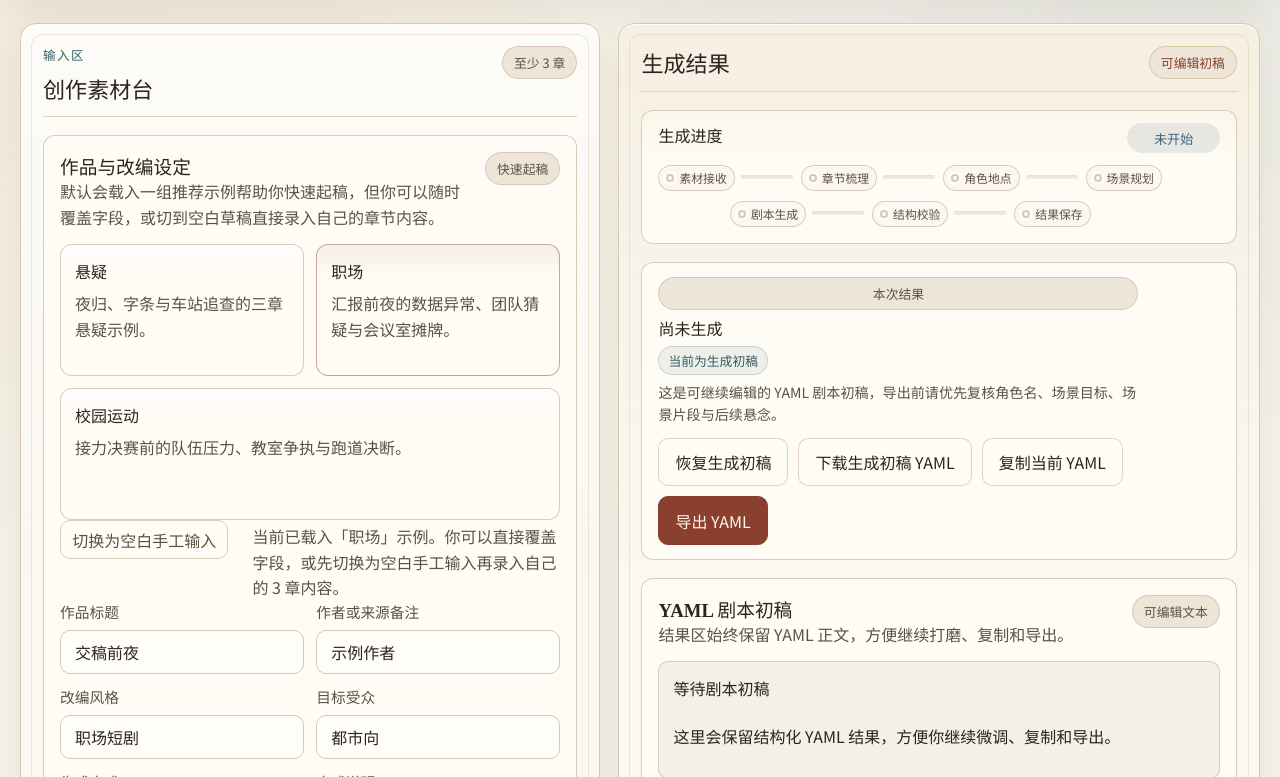
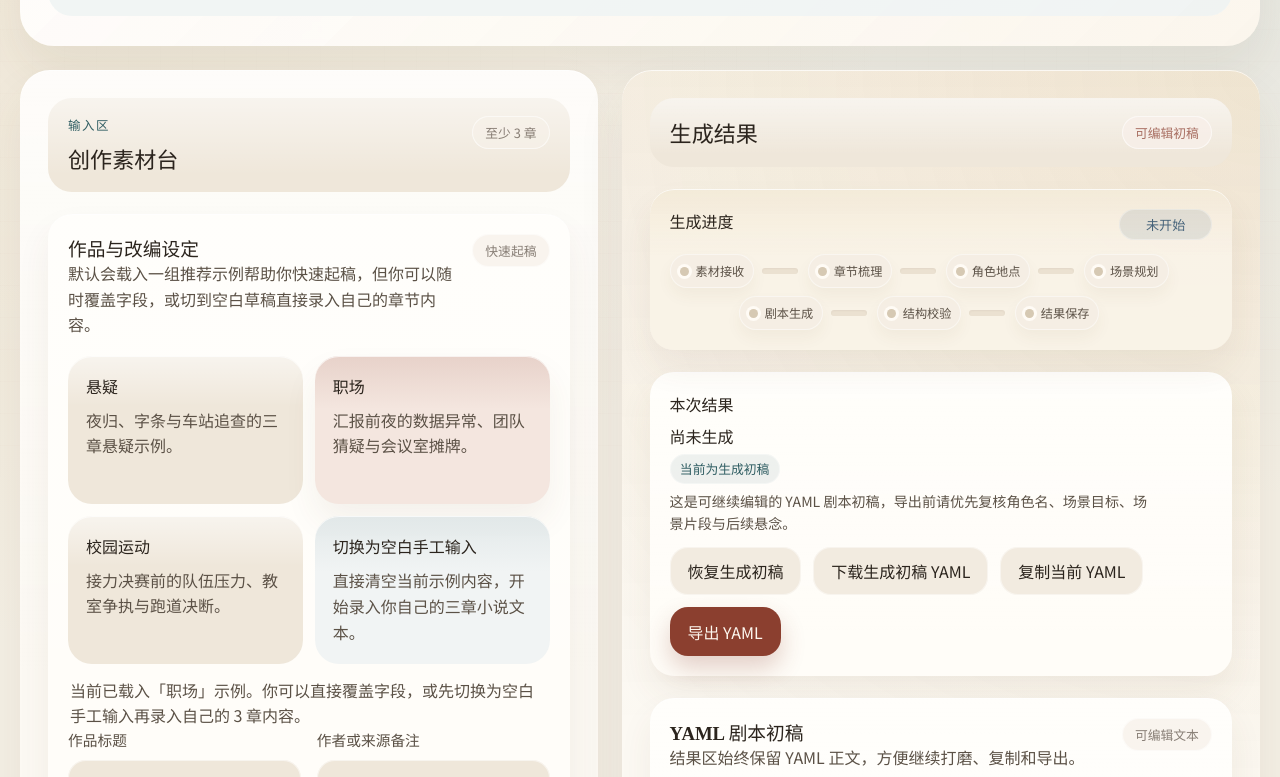
Before and after one commit to AsperforMias/ScriptForge, a React (Vite) app in the folder frontend/: page / in a window 1280 px wide. Shown: the part 323-1100 px from the top of the page. Built offline with nearby package versions, Linux system fonts and the light colour scheme; no server answers.

Commit message:
frontend: refresh rounded workspace visuals (#59)

```diff
--- a/frontend/src/components/input/source-form.tsx
+++ b/frontend/src/components/input/source-form.tsx
@@ -41,23 +41,24 @@
             <span className="sample-preset-card__description">{preset.description}</span>
           </button>
         ))}
-      </div>
-
-      <div className="action-row action-row--support">
         <button
-          className="ghost-button ghost-button--compact"
+          className="sample-preset-card sample-preset-card--action"
           disabled={isSubmitting}
           onClick={onResetToBlank}
           type="button"
         >
-          切换为空白手工输入
+          <span className="sample-preset-card__header">
+            <strong>切换为空白手工输入</strong>
+          </span>
+          <span className="sample-preset-card__description">直接清空当前示例内容，开始录入你自己的三章小说文本。</span>
         </button>
-        <p className="inline-note action-row__note">
-          {activePresetLabel
-            ? `当前已载入「${activePresetLabel}」示例。你可以直接覆盖字段，或先切换为空白手工输入再录入自己的 3 章内容。`
-            : "当前是自定义草稿，可直接粘贴自己的 3 章内容并提交生成。"}
-        </p>
       </div>
+
+      <p className="inline-note action-row__note action-row__note--full">
+        {activePresetLabel
+          ? `当前已载入「${activePresetLabel}」示例。你可以直接覆盖字段，或先切换为空白手工输入再录入自己的 3 章内容。`
+          : "当前是自定义草稿，可直接粘贴自己的 3 章内容并提交生成。"}
+      </p>
 
       <div className="field-grid">
         <label className="field">
@@ -116,7 +117,7 @@
         />
       </label>
 
-      <div className="chip-row" aria-label="adaptation note examples">
+      <div className="chip-row chip-row--static" aria-label="adaptation note examples">
         <span className="chip">强化冲突</span>
         <span className="chip">保留第一人称压迫感</span>
         <span className="chip">优先可拍摄动作</span>
--- a/frontend/src/components/result/export-actions.tsx
+++ b/frontend/src/components/result/export-actions.tsx
@@ -28,9 +28,9 @@
   onReset,
 }: ExportActionsProps) {
   return (
-    <section className="result-toolbar" aria-label="Result actions">
+    <section className="result-toolbar" aria-label="Result actions" aria-labelledby="result-actions-heading">
       <div className="result-toolbar__job">
-        <span className="section-tag">本次结果</span>
+        <h3 id="result-actions-heading">本次结果</h3>
         <strong>{jobId || "尚未生成"}</strong>
         <span
           className={`result-toolbar__draft-tag ${
--- a/frontend/src/styles/globals.css
+++ b/frontend/src/styles/globals.css
@@ -2,10 +2,14 @@
 
 :root {
   color-scheme: light;
-  --bg-page: #f5f1e8;
-  --bg-panel: #fbf8f1;
-  --bg-muted: #ece5d8;
-  --border: #d6c9b3;
+  --bg-page: #f4efe5;
+  --bg-shell: rgba(255, 252, 247, 0.72);
+  --bg-panel: #fcf9f3;
+  --bg-panel-strong: #fffdf8;
+  --bg-panel-warm: #f3ebde;
+  --bg-panel-soft: #efe7da;
+  --bg-panel-accent: #f4e6df;
+  --bg-panel-cool: #e7efef;
   --text-primary: #2b241d;
   --text-secondary: #5b5146;
   --accent-primary: #8b3f2f;
@@ -16,8 +20,14 @@
   --warning: #a06a1c;
   --error: #9f3f3f;
   --info: #46637a;
-  --shadow-soft: 0 18px 32px rgba(95, 72, 44, 0.08);
-  --shadow-edge: 0 1px 0 rgba(255, 255, 255, 0.8) inset;
+  --shadow-soft: 0 24px 48px rgba(95, 72, 44, 0.08);
+  --shadow-card: 0 18px 34px rgba(95, 72, 44, 0.07);
+  --shadow-inset: inset 0 1px 0 rgba(255, 255, 255, 0.72);
+  --radius-shell: 34px;
+  --radius-panel: 30px;
+  --radius-card: 24px;
+  --radius-control: 18px;
+  --radius-pill: 999px;
   font-synthesis: none;
   text-rendering: optimizeLegibility;
   -webkit-font-smoothing: antialiased;
@@ -76,14 +86,16 @@
   z-index: 1;
   width: min(1480px, calc(100% - 40px));
   margin: 0 auto;
-  padding: 32px 0 48px;
+  padding: 36px 0 56px;
 }
 
 .page-intro {
   margin-bottom: 24px;
-  padding: 18px 20px 22px;
-  border: 1px solid rgba(139, 63, 47, 0.12);
-  background: rgba(251, 248, 241, 0.72);
+  padding: 26px 28px 30px;
+  border-radius: var(--radius-shell);
+  background:
+    linear-gradient(135deg, rgba(255, 255, 255, 0.82), rgba(251, 245, 236, 0.9)),
+    var(--bg-shell);
   box-shadow: var(--shadow-soft);
   backdrop-filter: blur(2px);
   animation: rise-in 380ms ease-out;
@@ -102,7 +114,7 @@
 .page-intro__heading {
   display: flex;
   justify-content: space-between;
-  gap: 20px;
+  gap: 28px;
 }
 
 .page-intro h1 {
@@ -122,10 +134,13 @@
 .page-intro__aside {
   display: flex;
   flex-direction: column;
-  gap: 10px;
+  gap: 12px;
   min-width: 18rem;
-  padding-left: 24px;
-  border-left: 1px dashed rgba(139, 63, 47, 0.25);
+  padding: 18px 20px;
+  border-radius: 24px;
+  background:
+    linear-gradient(180deg, rgba(47, 93, 98, 0.08), transparent 72%),
+    rgba(239, 244, 244, 0.88);
   color: var(--text-secondary);
   font-size: 0.93rem;
 }
@@ -134,7 +149,7 @@
   display: grid;
   grid-template-areas: "input result";
   grid-template-columns: minmax(21rem, 33fr) minmax(30rem, 67fr);
-  gap: 18px;
+  gap: 24px;
   align-items: start;
 }
 
@@ -142,13 +157,14 @@
   position: relative;
   display: flex;
   flex-direction: column;
-  gap: 18px;
+  gap: 22px;
   min-height: 100%;
-  padding: 22px;
-  border: 1px solid var(--border);
-  border-radius: 16px;
-  background: linear-gradient(180deg, rgba(255, 255, 255, 0.45), transparent 22%), var(--bg-panel);
-  box-shadow: var(--shadow-soft), var(--shadow-edge);
+  padding: 28px;
+  border-radius: var(--radius-panel);
+  background:
+    linear-gradient(180deg, rgba(255, 255, 255, 0.56), transparent 22%),
+    var(--bg-panel);
+  box-shadow: var(--shadow-soft), var(--shadow-inset);
   animation: rise-in 420ms ease-out;
 }
 
@@ -161,17 +177,13 @@
 }
 
 .panel::after {
-  position: absolute;
-  inset: 10px;
-  border: 1px solid rgba(214, 201, 179, 0.45);
-  border-radius: 12px;
-  pointer-events: none;
-  content: "";
+  content: none;
 }
 
 .panel--result {
   background:
-    linear-gradient(180deg, rgba(184, 139, 59, 0.08), transparent 22%),
+    radial-gradient(circle at top right, rgba(184, 139, 59, 0.12), transparent 30%),
+    linear-gradient(180deg, rgba(184, 139, 59, 0.08), transparent 24%),
     var(--bg-panel);
 }
 
@@ -190,13 +202,22 @@
 .action-row--stacked {
   flex-direction: column;
   align-items: start;
+  gap: 14px;
 }
 
 .action-row--support {
   display: grid;
   grid-template-columns: minmax(8.8rem, auto) minmax(0, 1fr);
   align-items: start;
-  gap: 12px 24px;
+  gap: 18px 26px;
+}
+
+.chapter-list + .action-row--support {
+  margin-top: 10px;
+}
+
+.chapter-list + .action-row--support .secondary-button {
+  background: rgba(239, 231, 218, 0.88);
 }
 
 .action-row__note {
@@ -207,8 +228,11 @@
 
 .panel__header {
   align-items: start;
-  padding-bottom: 12px;
-  border-bottom: 1px solid rgba(214, 201, 179, 0.8);
+  padding: 18px 20px;
+  border-radius: 24px;
+  background:
+    linear-gradient(180deg, rgba(255, 255, 255, 0.55), transparent 82%),
+    var(--bg-panel-soft);
 }
 
 .panel__header h2,
@@ -237,20 +261,27 @@
 .panel__badge,
 .section-tag,
 .chip {
-  padding: 0.38rem 0.7rem;
-  border: 1px solid rgba(139, 63, 47, 0.18);
-  background: var(--bg-muted);
-  color: var(--text-secondary);
+  padding: 0.42rem 0.82rem;
+  background: rgba(247, 242, 233, 0.72);
+  color: rgba(91, 81, 70, 0.72);
   font-size: 0.8rem;
+  box-shadow: inset 0 0 0 1px rgba(255, 255, 255, 0.58);
+}
+
+.chip {
+  cursor: default;
+  background: rgba(240, 234, 223, 0.72);
+  box-shadow: inset 0 0 0 1px rgba(255, 255, 255, 0.52);
 }
 
 .panel__badge--muted {
-  border-color: rgba(47, 93, 98, 0.22);
+  background: rgba(239, 244, 244, 0.82);
+  color: rgba(47, 93, 98, 0.72);
 }
 
 .panel__badge--accent {
-  color: var(--accent-primary);
-  border-color: rgba(184, 139, 59, 0.32);
+  color: rgba(139, 63, 47, 0.72);
+  background: rgba(248, 239, 234, 0.82);
 }
 
 .panel-section,
@@ -258,15 +289,17 @@
 .summary-card,
 .scene-card {
   position: relative;
-  padding: 16px;
-  border: 1px solid rgba(214, 201, 179, 0.92);
-  border-radius: 12px;
-  background: rgba(255, 252, 246, 0.92);
+  padding: 20px;
+  border-radius: var(--radius-card);
+  background:
+    linear-gradient(180deg, rgba(255, 255, 255, 0.45), transparent 80%),
+    var(--bg-panel-strong);
+  box-shadow: var(--shadow-card), var(--shadow-inset);
 }
 
 .section-heading {
   align-items: start;
-  margin-bottom: 14px;
+  margin-bottom: 18px;
 }
 
 .section-heading p,
@@ -288,14 +321,14 @@
 .field-grid {
   display: grid;
   grid-template-columns: repeat(2, minmax(0, 1fr));
-  gap: 12px;
+  gap: 16px;
 }
 
 .field {
   display: flex;
   flex-direction: column;
-  gap: 8px;
-  margin-bottom: 12px;
+  gap: 10px;
+  margin-bottom: 14px;
 }
 
 .field--hint {
@@ -313,11 +346,12 @@
 .text-area,
 .yaml-editor {
   width: 100%;
-  border: 1px solid rgba(214, 201, 179, 1);
-  border-radius: 10px;
-  background: #fffdf9;
+  border: 0;
+  border-radius: var(--radius-control);
+  background: var(--bg-panel-soft);
   color: var(--text-primary);
-  transition: border-color 180ms ease, box-shadow 180ms ease;
+  box-shadow: inset 0 0 0 1px rgba(255, 255, 255, 0.55);
+  transition: background 180ms ease, box-shadow 180ms ease, transform 180ms ease;
 }
 
 .field-error,
@@ -335,23 +369,26 @@
 .text-area:focus,
 .yaml-editor:focus {
   outline: none;
-  border-color: rgba(139, 63, 47, 0.55);
-  box-shadow: 0 0 0 3px rgba(139, 63, 47, 0.12);
+  background: #fffdf9;
+  box-shadow:
+    inset 0 0 0 1px rgba(255, 255, 255, 0.65),
+    0 0 0 4px rgba(139, 63, 47, 0.1),
+    0 10px 18px rgba(139, 63, 47, 0.08);
 }
 
 .yaml-editor[readonly] {
   color: var(--text-secondary);
-  background: rgba(255, 252, 246, 0.82);
+  background: rgba(239, 231, 218, 0.86);
 }
 
 .text-input {
-  min-height: 44px;
-  padding: 0 14px;
+  min-height: 48px;
+  padding: 0 16px;
 }
 
 .text-area {
   min-height: 144px;
-  padding: 12px 14px;
+  padding: 14px 16px;
   resize: vertical;
 }
 
@@ -365,48 +402,68 @@
 .sample-preset-list {
   display: flex;
   flex-direction: column;
-  gap: 12px;
+  gap: 16px;
 }
 
 .chip-row,
 .sample-preset-list {
   flex-direction: row;
   flex-wrap: wrap;
+  gap: 12px;
+}
+
+.chip-row--static {
+  gap: 10px;
+}
+
+.chip-row--static .chip {
+  color: rgba(91, 81, 70, 0.9);
+}
+
+.sample-preset-list {
+  display: grid;
+  grid-template-columns: repeat(2, minmax(0, 1fr));
+  align-items: stretch;
 }
 
 .sample-preset-card {
   display: flex;
-  flex: 1 1 220px;
   flex-direction: column;
-  gap: 8px;
-  min-height: 132px;
-  padding: 14px;
-  border: 1px solid rgba(214, 201, 179, 0.92);
-  border-radius: 12px;
+  gap: 10px;
+  min-height: 148px;
+  padding: 18px;
+  border: 0;
+  border-radius: 24px;
   background:
-    linear-gradient(180deg, rgba(255, 255, 255, 0.45), transparent 22%),
-    rgba(255, 252, 246, 0.96);
+    linear-gradient(180deg, rgba(255, 255, 255, 0.55), transparent 34%),
+    var(--bg-panel-soft);
   color: var(--text-primary);
   text-align: left;
   transition:
     transform 180ms ease,
-    border-color 180ms ease,
     box-shadow 180ms ease,
     background 180ms ease;
+  box-shadow: var(--shadow-inset);
 }
 
 .sample-preset-card:hover {
-  transform: translateY(-1px);
-  border-color: rgba(139, 63, 47, 0.32);
-  box-shadow: 0 12px 20px rgba(95, 72, 44, 0.08);
+  transform: translateY(-2px);
+  box-shadow: var(--shadow-card), var(--shadow-inset);
 }
 
 .sample-preset-card[aria-pressed="true"],
 .sample-preset-card--active {
-  border-color: rgba(139, 63, 47, 0.44);
   background:
-    linear-gradient(180deg, rgba(139, 63, 47, 0.08), transparent 26%),
-    rgba(255, 252, 246, 0.98);
+    linear-gradient(180deg, rgba(139, 63, 47, 0.12), transparent 36%),
+    var(--bg-panel-accent);
+  box-shadow: var(--shadow-card), var(--shadow-inset);
+}
+
+.sample-preset-card--action {
+  justify-content: center;
+  background:
+    linear-gradient(180deg, rgba(47, 93, 98, 0.08), transparent 38%),
+    rgba(241, 244, 244, 0.96);
 }
 
 .sample-preset-card__header {
@@ -427,31 +484,37 @@
   line-height: 1.6;
 }
 
+.action-row__note--full {
+  display: block;
+  margin-top: 14px;
+  padding: 0 2px;
+}
+
 .chapter-list {
   display: flex;
   flex-direction: column;
-  gap: 14px;
+  gap: 18px;
 }
 
 .chapter-card {
-  padding: 16px 16px 12px;
-  border: 1px solid rgba(214, 201, 179, 0.92);
-  border-radius: 12px;
+  padding: 20px 20px 16px;
+  border-radius: 24px;
   background:
-    linear-gradient(180deg, rgba(184, 139, 59, 0.08), transparent 18%),
-    rgba(255, 252, 246, 0.96);
+    linear-gradient(180deg, rgba(184, 139, 59, 0.1), transparent 24%),
+    var(--bg-panel-strong);
+  box-shadow: var(--shadow-card), var(--shadow-inset);
 }
 
 .chapter-card__header {
   display: flex;
   justify-content: space-between;
   align-items: center;
-  margin-bottom: 12px;
+  margin-bottom: 16px;
 }
 
 .chapter-card__actions {
   display: flex;
-  gap: 8px;
+  gap: 10px;
   flex-wrap: wrap;
 }
 
@@ -464,40 +527,43 @@
 .ghost-button,
 .secondary-button,
 .primary-button {
-  min-height: 42px;
-  padding: 0.7rem 1rem;
-  border-radius: 10px;
-  border: 1px solid transparent;
-  transition: transform 180ms ease, background 180ms ease, border-color 180ms ease;
+  min-height: 44px;
+  padding: 0.78rem 1.12rem;
+  border-radius: 18px;
+  border: 0;
+  transition: transform 180ms ease, background 180ms ease, box-shadow 180ms ease, color 180ms ease;
 }
 
 .ghost-button {
-  background: transparent;
-  border-color: rgba(214, 201, 179, 0.9);
+  background: rgba(239, 231, 218, 0.78);
   color: var(--text-secondary);
+  box-shadow: inset 0 0 0 1px rgba(255, 255, 255, 0.45);
 }
 
 .ghost-button--compact {
   min-height: 36px;
-  padding: 0.4rem 0.7rem;
+  padding: 0.48rem 0.82rem;
+  border-radius: 16px;
 }
 
 .secondary-button {
-  background: rgba(255, 252, 246, 0.95);
-  border-color: rgba(139, 63, 47, 0.22);
+  background: rgba(255, 247, 239, 0.96);
   color: var(--text-primary);
+  box-shadow:
+    inset 0 0 0 1px rgba(255, 255, 255, 0.48),
+    0 8px 18px rgba(139, 63, 47, 0.06);
 }
 
 .primary-button {
   background: var(--accent-primary);
-  border-color: var(--accent-primary);
   color: #fdf7ef;
+  box-shadow: 0 12px 24px rgba(139, 63, 47, 0.24);
 }
 
 .primary-button:hover,
 .secondary-button:hover,
 .ghost-button:hover {
-  transform: translateY(-1px);
+  transform: translateY(-2px);
 }
 
 .primary-button:hover {
@@ -511,11 +577,13 @@
 .submit-panel {
   display: flex;
   flex-direction: column;
-  gap: 12px;
-  padding: 16px;
-  border: 1px solid rgba(214, 201, 179, 0.92);
-  border-radius: 12px;
-  background: rgba(255, 252, 246, 0.94);
+  gap: 16px;
+  padding: 20px;
+  border-radius: 24px;
+  background:
+    linear-gradient(180deg, rgba(139, 63, 47, 0.08), transparent 72%),
+    var(--bg-panel-soft);
+  box-shadow: var(--shadow-inset);
 }
 
 .status-card {
@@ -527,11 +595,10 @@
 .progress-strip {
   display: flex;
   flex-direction: column;
-  gap: 10px;
-  padding-top: 12px;
+  gap: 14px;
   background:
-    linear-gradient(180deg, rgba(184, 139, 59, 0.06), transparent 42%),
-    rgba(255, 252, 246, 0.96);
+    linear-gradient(180deg, rgba(184, 139, 59, 0.08), transparent 42%),
+    rgba(249, 243, 232, 0.96);
 }
 
 .progress-strip__header {
@@ -555,7 +622,7 @@
 .progress-strip__row {
   display: grid;
   grid-template-columns: repeat(4, minmax(0, 1fr));
-  gap: 8px;
+  gap: 10px;
 }
 
 .progress-strip__row:last-child {
@@ -568,7 +635,7 @@
 .progress-strip__segment {
   display: flex;
   align-items: center;
-  gap: 6px;
+  gap: 8px;
   min-width: 0;
 }
 
@@ -582,30 +649,31 @@
   z-index: 1;
   display: inline-flex;
   align-items: center;
-  gap: 5px;
+  gap: 7px;
   width: 100%;
-  min-height: 26px;
-  padding: 0 7px;
-  border: 1px solid rgba(214, 201, 179, 0.92);
+  min-height: 34px;
+  padding: 0 10px;
   border-radius: 999px;
   background: rgba(255, 252, 246, 0.98);
-  box-shadow: inset 0 1px 0 rgba(255, 255, 255, 0.78);
+  box-shadow:
+    inset 0 0 0 1px rgba(255, 255, 255, 0.46),
+    0 8px 16px rgba(95, 72, 44, 0.05);
 }
 
 .progress-step__dot {
   position: relative;
   flex: 0 0 auto;
-  width: 8px;
-  height: 8px;
-  border: 2px solid rgba(214, 201, 179, 1);
+  width: 9px;
+  height: 9px;
+  border: 2px solid transparent;
   border-radius: 50%;
-  background: rgba(255, 252, 246, 1);
+  background: rgba(214, 201, 179, 1);
   box-shadow: 0 0 0 3px rgba(255, 252, 246, 0.96);
 }
 
 .progress-step__label {
   color: var(--text-secondary);
-  font-size: 0.74rem;
+  font-size: 0.76rem;
   line-height: 1.2;
   white-space: nowrap;
 }
@@ -613,12 +681,12 @@
 .progress-link {
   position: relative;
   flex: 1 1 auto;
-  min-width: 18px;
-  height: 4px;
+  min-width: 22px;
+  height: 6px;
   border-radius: 999px;
-  background: rgba(214, 201, 179, 0.34);
+  background: rgba(214, 201, 179, 0.42);
   overflow: hidden;
-  box-shadow: inset 0 1px 2px rgba(95, 72, 44, 0.08);
+  box-shadow: inset 0 1px 2px rgba(95, 72, 44, 0.06);
 }
 
 .progress-link__fill {
@@ -638,8 +706,7 @@
   display: flex;
   align-items: center;
   justify-content: space-between;
-  gap: 12px;
-  padding-top: 2px;
+  gap: 16px;
 }
 
 .progress-strip__failure-text {
@@ -647,7 +714,7 @@
 }
 
 .progress-step--queued .progress-step__pill {
-  background: rgba(251, 247, 239, 0.94);
+  background: rgba(245, 239, 228, 0.94);
 }
 
 .progress-step--succeeded .progress-step__dot {
@@ -669,7 +736,6 @@
 }
 
 .progress-step--running .progress-step__pill {
-  border-color: rgba(139, 63, 47, 0.28);
   background:
     linear-gradient(180deg, rgba(139, 63, 47, 0.08), transparent 72%),
     rgba(255, 252, 246, 0.99);
@@ -684,7 +750,6 @@
 }
 
 .progress-step--failed .progress-step__pill {
-  border-color: rgba(159, 63, 63, 0.24);
   background:
     linear-gradient(180deg, rgba(159, 63, 63, 0.08), transparent 72%),
     rgba(255, 250, 250, 0.98);
@@ -698,9 +763,10 @@
 
 .status-badge {
   min-width: 5.8rem;
-  padding: 0.34rem 0.72rem;
+  padding: 0.4rem 0.78rem;
   font-weight: 700;
   font-size: 0.82rem;
+  box-shadow: inset 0 0 0 1px rgba(255, 255, 255, 0.35);
 }
 
 .status-badge--queued {
@@ -758,41 +824,38 @@
 .editor-state {
   display: flex;
   flex-direction: column;
-  gap: 8px;
-  padding: 14px;
-  border-radius: 10px;
-  background: rgba(236, 229, 216, 0.55);
+  gap: 10px;
+  padding: 16px 18px;
+  border-radius: 20px;
+  background: rgba(236, 229, 216, 0.64);
+  box-shadow: inset 0 0 0 1px rgba(255, 255, 255, 0.38);
 }
 
 .empty-card--info,
 .status-notice--info,
 .editor-state--info {
-  border: 1px solid rgba(70, 99, 122, 0.2);
   background: rgba(70, 99, 122, 0.08);
 }
 
 .empty-card--success,
 .status-notice--success,
 .editor-state--success {
-  border: 1px solid rgba(61, 107, 79, 0.2);
   background: rgba(61, 107, 79, 0.08);
 }
 
 .empty-card--error,
 .status-notice--error,
 .editor-state--error {
-  border: 1px solid rgba(159, 63, 63, 0.22);
   background: rgba(159, 63, 63, 0.08);
 }
 
 .empty-card--neutral,
 .status-notice--neutral,
 .editor-state--neutral {
-  border: 1px solid rgba(214, 201, 179, 0.9);
+  background: rgba(236, 229, 216, 0.58);
 }
 
 .status-notice--warning {
-  border: 1px solid rgba(160, 106, 28, 0.24);
   background: rgba(160, 106, 28, 0.08);
 }
 
@@ -903,16 +966,24 @@
 .result-toolbar {
   align-items: center;
   flex-wrap: wrap;
-  padding: 14px 16px;
-  border: 1px solid rgba(214, 201, 179, 0.92);
-  border-radius: 12px;
-  background: rgba(255, 252, 246, 0.94);
+  padding: 20px;
+  border-radius: var(--radius-card);
+  background:
+    linear-gradient(180deg, rgba(255, 255, 255, 0.4), transparent 86%),
+    var(--bg-panel-strong);
+  box-shadow: var(--shadow-card), var(--shadow-inset);
 }
 
 .result-toolbar__job {
   display: flex;
   flex-direction: column;
   gap: 6px;
+}
+
+.result-toolbar__job h3 {
+  margin: 0 0 2px;
+  font-size: 1rem;
+  font-weight: 700;
 }
 
 .result-toolbar__job strong {
@@ -923,23 +994,21 @@
   display: inline-flex;
   align-items: center;
   width: fit-content;
-  padding: 0.24rem 0.56rem;
+  padding: 0.32rem 0.64rem;
   border-radius: 999px;
   font-size: 0.8rem;
   color: var(--text-secondary);
   background: rgba(236, 229, 216, 0.72);
-  border: 1px solid rgba(214, 201, 179, 0.92);
+  box-shadow: inset 0 0 0 1px rgba(255, 255, 255, 0.35);
 }
 
 .result-toolbar__draft-tag--edited {
   color: var(--accent-primary);
-  border-color: rgba(139, 63, 47, 0.22);
   background: rgba(139, 63, 47, 0.08);
 }
 
 .result-toolbar__draft-tag--clean {
   color: var(--accent-secondary);
-  border-color: rgba(47, 93, 98, 0.2);
   background: rgba(47, 93, 98, 0.08);
 }
 
@@ -953,8 +1022,13 @@
 
 .result-toolbar__actions {
   display: flex;
-  gap: 10px;
+  gap: 12px;
   flex-wrap: wrap;
+}
+
+.result-toolbar__actions .secondary-button {
+  background: rgba(239, 231, 218, 0.78);
+  box-shadow: inset 0 0 0 1px rgba(255, 255, 255, 0.45);
 }
 
 .result-toolbar__notice {
@@ -963,7 +1037,7 @@
 
 .yaml-editor {
   min-height: 360px;
-  padding: 16px;
+  padding: 18px;
   resize: vertical;
   font-family: "IBM Plex Mono", "JetBrains Mono", monospace;
   font-size: 0.9rem;
@@ -986,8 +1060,8 @@
 .editor-metadata {
   display: flex;
   flex-wrap: wrap;
-  gap: 8px 10px;
-  margin-bottom: 12px;
+  gap: 10px 12px;
+  margin-bottom: 14px;
   color: var(--text-secondary);
   font-size: 0.84rem;
 }
@@ -995,35 +1069,33 @@
 .editor-metadata span {
   display: inline-flex;
   align-items: center;
-  padding: 0.24rem 0.56rem;
+  padding: 0.28rem 0.62rem;
   border-radius: 999px;
-  border: 1px solid rgba(214, 201, 179, 0.92);
   background: rgba(255, 252, 246, 0.94);
+  box-shadow: inset 0 0 0 1px rgba(255, 255, 255, 0.4);
 }
 
 .editor-metadata__badge--edited {
   color: var(--accent-primary);
-  border-color: rgba(139, 63, 47, 0.24);
   background: rgba(139, 63, 47, 0.08);
 }
 
 .editor-metadata__badge--clean {
   color: var(--accent-secondary);
-  border-color: rgba(47, 93, 98, 0.24);
   background: rgba(47, 93, 98, 0.08);
 }
 
 .quality-guard {
   display: flex;
   flex-direction: column;
-  gap: 12px;
-  margin-bottom: 14px;
-  padding: 16px;
-  border: 1px solid rgba(160, 106, 28, 0.24);
-  border-radius: 12px;
+  gap: 14px;
+  margin-bottom: 18px;
+  padding: 20px;
+  border-radius: 24px;
   background:
-    linear-gradient(180deg, rgba(160, 106, 28, 0.08), transparent 34%),
-    rgba(255, 252, 246, 0.96);
+    linear-gradient(180deg, rgba(160, 106, 28, 0.1), transparent 34%),
+    rgba(250, 245, 236, 0.98);
+  box-shadow: var(--shadow-card), var(--shadow-inset);
 }
 
 .quality-guard p {
@@ -1039,24 +1111,26 @@
 }
 
 .quality-guard__warnings {
-  padding: 12px 14px;
+  padding: 14px 16px;
 }
 
 .summary-overview {
   display: grid;
   grid-template-columns: repeat(4, minmax(0, 1fr));
-  gap: 12px;
-  margin-bottom: 14px;
+  gap: 14px;
+  margin-bottom: 18px;
 }
 
 .summary-overview__card {
   display: flex;
   flex-direction: column;
-  gap: 6px;
-  padding: 12px 14px;
-  border: 1px solid rgba(214, 201, 179, 0.92);
-  border-radius: 12px;
-  background: rgba(255, 252, 246, 0.92);
+  gap: 8px;
+  padding: 16px 18px;
+  border-radius: 22px;
+  background:
+    linear-gradient(180deg, rgba(255, 255, 255, 0.45), transparent 84%),
+    var(--bg-panel-soft);
+  box-shadow: var(--shadow-inset);
 }
 
 .summary-overview__label {
@@ -1078,8 +1152,8 @@
 .summary-grid {
   display: grid;
   grid-template-columns: repeat(2, minmax(0, 1fr));
-  gap: 12px;
-  margin-bottom: 14px;
+  gap: 14px;
+  margin-bottom: 18px;
 }
 
 .summary-card__heading {
@@ -1100,7 +1174,7 @@
 .summary-list {
   display: flex;
   flex-direction: column;
-  gap: 8px;
+  gap: 10px;
   margin: 0;
   padding: 0;
   list-style: none;
@@ -1109,14 +1183,10 @@
 .summary-list li {
   display: flex;
   flex-direction: column;
-  gap: 3px;
-  padding-bottom: 8px;
-  border-bottom: 1px solid rgba(214, 201, 179, 0.55);
-}
-
-.summary-list li:last-child {
-  padding-bottom: 0;
-  border-bottom: 0;
+  gap: 6px;
+  padding: 12px 14px;
+  border-radius: 18px;
+  background: rgba(239, 231, 218, 0.56);
 }
 
 .summary-empty {
@@ -1163,14 +1233,14 @@
   display: inline-flex;
   align-items: center;
   justify-content: center;
-  padding: 0.18rem 0.5rem;
-  border: 1px solid rgba(214, 201, 179, 0.9);
+  padding: 0.22rem 0.54rem;
   border-radius: 999px;
   background: rgba(236, 229, 216, 0.5);
   color: var(--text-secondary);
   font-size: 0.76rem;
   line-height: 1.2;
   white-space: nowrap;
+  box-shadow: inset 0 0 0 1px rgba(255, 255, 255, 0.34);
 }
 
 @media (max-width: 1280px) {
@@ -1185,10 +1255,7 @@
 
   .page-intro__aside {
     min-width: 0;
-    padding-left: 0;
-    border-left: 0;
-    border-top: 1px dashed rgba(139, 63, 47, 0.25);
-    padding-top: 14px;
+    padding: 16px 18px;
   }
 }
 
@@ -1231,11 +1298,7 @@
 
   .panel,
   .page-intro {
-    padding: 16px;
-  }
-
-  .panel::after {
-    inset: 8px;
+    padding: 18px;
   }
 
   .field-grid,
@@ -1278,8 +1341,11 @@
   }
 
   .sample-preset-card {
-    flex-basis: 100%;
     min-height: auto;
+  }
+
+  .sample-preset-list {
+    grid-template-columns: 1fr;
   }
 
   .yaml-editor {
```
Also changed, not shown: 6 other files (tests, documents, lock files or other folders).
